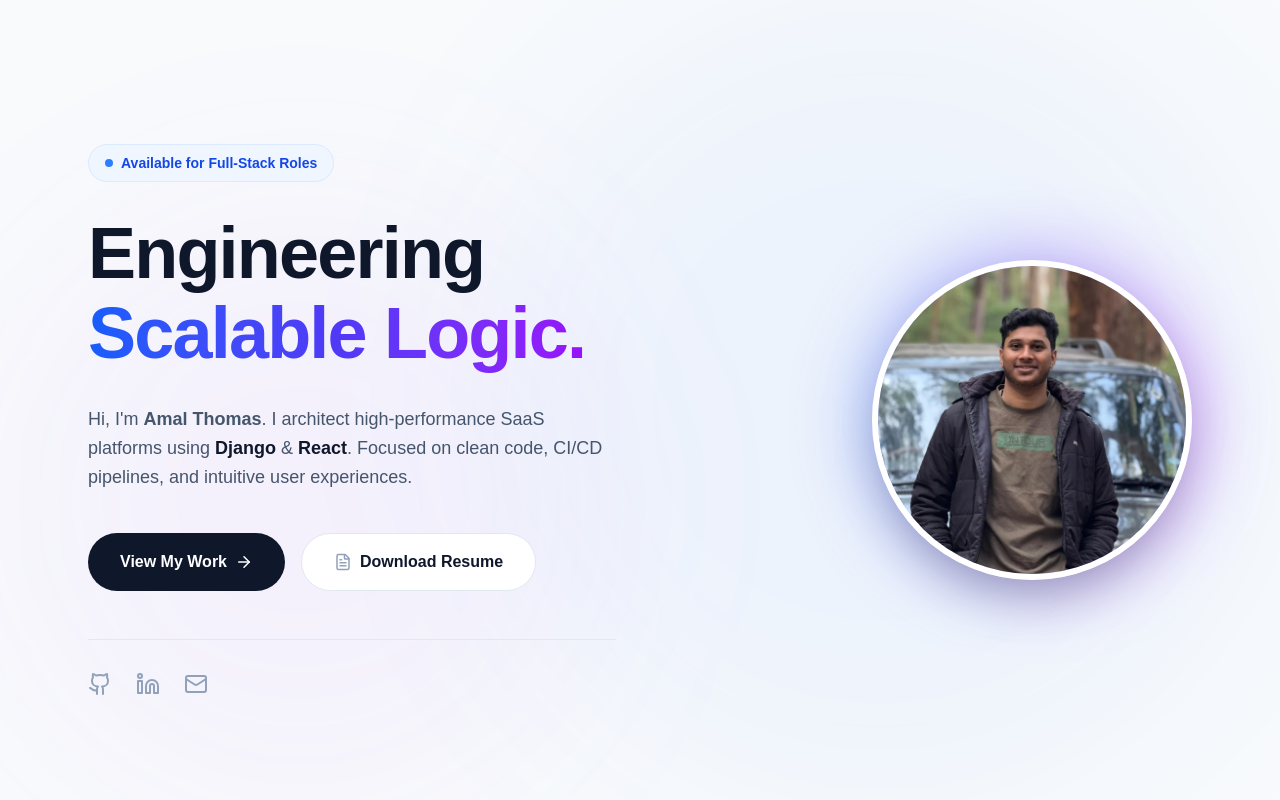
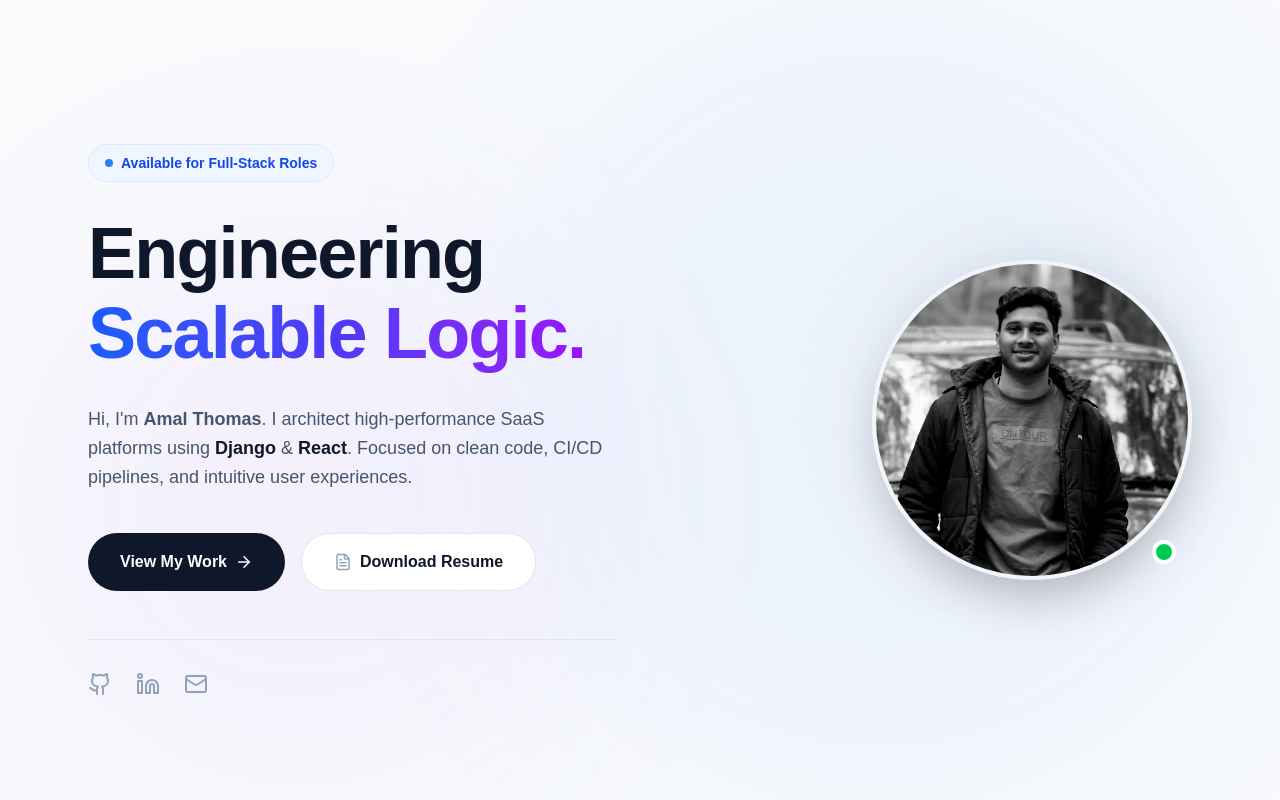
Before and after one commit to amalthoma/portfolio, a Next.js app: page / in a window 1280 px wide. Shown: the top 800 px of the page. Built offline with nearby package versions, Linux system fonts and the light colour scheme.

Commit message:
update profile image

```diff
--- a/src/app/components/Hero.tsx
+++ b/src/app/components/Hero.tsx
@@ -65,31 +65,36 @@ export default function Hero() {
           </div>
         </motion.div>
 
-        {/* Right Column: IMAGE */}
+        {/* Right Column: EXECUTIVE PORTRAIT */}
         <motion.div
         initial={{ opacity: 0, scale: 0.9 }}
         animate={{ opacity: 1, scale: 1 }}
         transition={{ duration: 0.7, delay: 0.2 }}
         className="order-1 lg:order-2 flex justify-center lg:justify-end relative"
         >
-            {/* The Gradient Border Effect */}
             <div className="relative w-64 h-64 md:w-80 md:h-80">
-                {/* Animated Glow Behind */}
-                <div className="absolute inset-0 bg-gradient-to-r from-blue-600 to-purple-600 rounded-full blur-2xl opacity-50 animate-pulse"></div>
+                {/* Subtle Backdrop Glow (Silver/Blue for Executive Feel) */}
+                <div className="absolute inset-0 bg-gradient-to-tr from-slate-200 to-slate-400 dark:from-slate-700 dark:to-slate-900 rounded-full blur-2xl opacity-40"></div>
 
-                {/* The Circle Container */}
-                <div className="relative w-full h-full rounded-full border-[6px] border-white dark:border-slate-800 overflow-hidden shadow-2xl">
+                {/* The Frame */}
+                <div className="relative w-full h-full rounded-full border-[4px] border-slate-100 dark:border-slate-700 overflow-hidden shadow-2xl">
                     <Image
                         src="/profile.jpeg"
                         alt="Amal Thomas"
                         fill
                         priority
-                        quality={100} // Force High Quality rendering
-                        // THE SECRET SAUCE: 'object-cover' fills the circle
-                        // 'object-[center_20%]' centers horizontally but focuses 20% from the top (Your Face)
-                        className="object-cover object-[center_20%]"
+                        quality={100}
+                        // EXECUTIVE STYLING MAGIC:
+                        // 1. grayscale-100: Removes distracting colors (forest/car)
+                        // 2. contrast-125: Adds a sharp, premium 'magazine' look
+                        // 3. scale-110: Zooms in slightly to fill the frame
+                        // 4. object-[center_30%]: Crops out the 'ONTOUR' logo, focusing on the face
+                        className="object-cover object-[center_30%] scale-110 grayscale contrast-125 hover:grayscale-0 transition-all duration-700 ease-in-out"
                     />
                 </div>
+
+                {/* Optional: 'Status Dot' to show you are active */}
+                <div className="absolute bottom-4 right-4 w-6 h-6 bg-green-500 border-4 border-white dark:border-slate-900 rounded-full z-10"></div>
             </div>
         </motion.div>
       </div>
```
